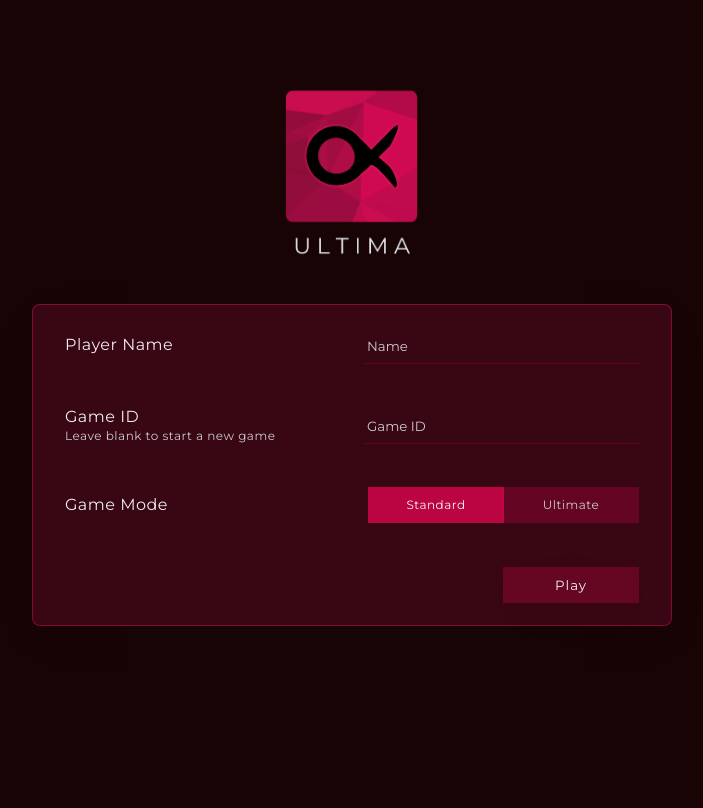
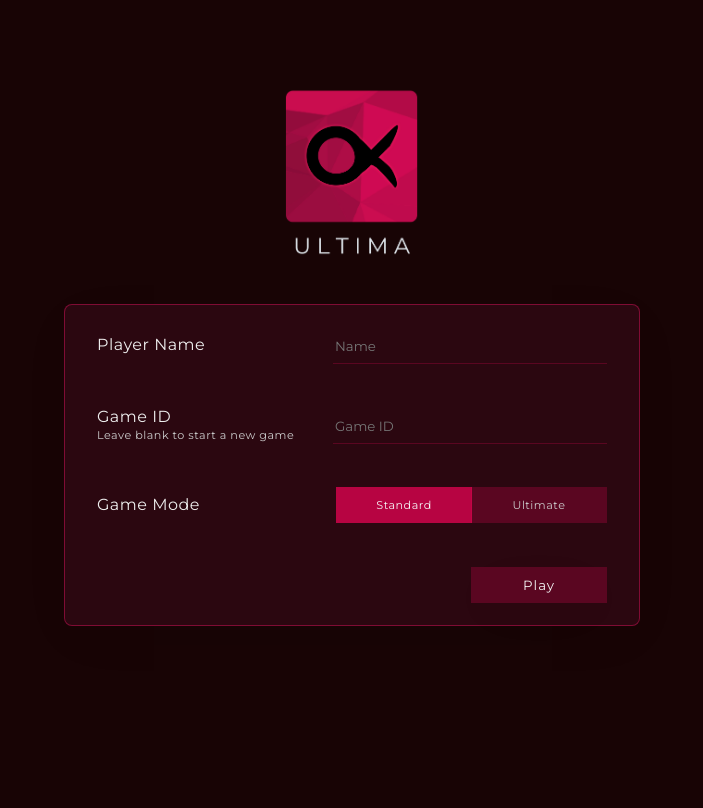
Before and after one commit to jrsmth/ultima, a Flask app: page / in a window 1280 px wide. Shown: the whole page, without its empty margins (288-991 px from the left). Run offline with Flask 3, Linux system fonts and the light colour scheme; parts of the project's set-up code (start-up, migrations or seed data) failed here and were passed over.

Commit message:
[patch] UMA-17: Further login styling

```diff
--- a/src/resources/static/styles/css/login.css
+++ b/src/resources/static/styles/css/login.css
@@ -15,9 +15,9 @@ body {
 
 section {
   position: absolute;
-  width: 40rem;
+  width: 36rem;
   height: 20rem;
-  left: calc(50% - 20rem);
+  left: calc(50% - 18rem);
   top: calc(50% - 20rem);
   text-align: center;
 }
@@ -26,7 +26,7 @@ section #logo {
   margin-bottom: 2rem;
 }
 section form {
-  background: rgba(155, 14, 64, 0.2509803922);
+  background: #2b0710;
   color: #ccc;
   box-shadow: 0px 13px 50px -13px rgba(0, 0, 0, 0.0980392157);
   border: 1px solid rgba(155, 14, 64, 0.7490196078);
@@ -46,7 +46,7 @@ section form h3 {
   color: #eee;
 }
 section form p {
-  font-size: 0.75rem;
+  font-size: 0.7rem;
   margin: 2px 0;
   color: #ccc;
 }
@@ -102,9 +102,6 @@ section form input {
   width: 16.875rem;
   margin: auto;
 }
-section form input::placeholder {
-  color: #ccc;
-}
 section form input:focus {
   border-bottom: 1px solid rgba(231, 4, 83, 0.7490196078);
 }
--- a/src/resources/static/styles/scss/login.scss
+++ b/src/resources/static/styles/scss/login.scss
@@ -14,7 +14,7 @@ section {
   }
 
   form {
-    background: $cherry25;
+    background: $aubergine;
     color: $text-light;
     box-shadow: $drop-shadow;
     border: 1px solid $cherry75;
@@ -26,7 +26,7 @@ section {
 
     div { box-sizing: border-box; }
     h3  { font-size: 1rem; font-weight: normal; margin: 2px 0; color: $text-lighter}
-    p   { font-size: .75rem; margin: 2px 0; color: $text-light }
+    p   { font-size: .7rem; margin: 2px 0; color: $text-light }
 
     .form-control {
       display: flex;
@@ -87,10 +87,6 @@ section {
       width: 16.875rem;
       margin: auto;
 
-      &::placeholder {
-        color: $text-light;
-      }
-
       &:focus {
         border-bottom: 1px solid $rose75;
       }
--- a/src/resources/static/styles/scss/spacing.scss
+++ b/src/resources/static/styles/scss/spacing.scss
@@ -2,7 +2,7 @@ $boardLengthMax: 600px;
 $boardLengthMin: 400px;
 $boardLengthDefault: 50%; // of main #content height
 
-$loginWidth: 40rem;
+$loginWidth: 36rem;
 $loginHeight: 20rem;
 $lhs_menu_item_width: 14rem;
 
```
Also changed, not shown: 1 other file.
